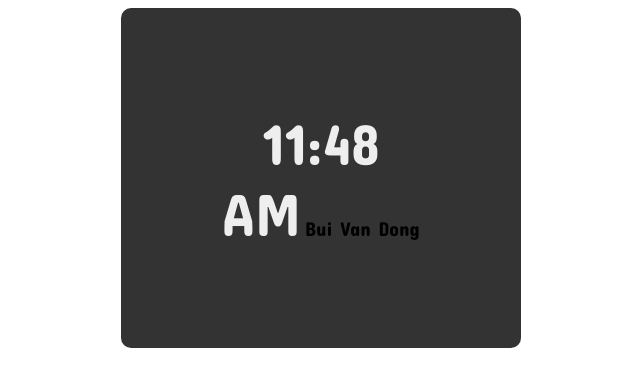
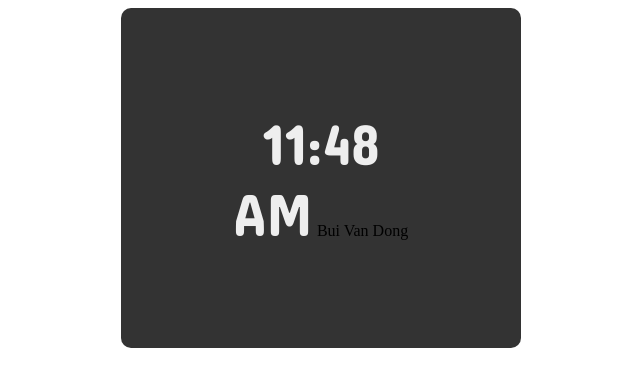
Before and after one commit to Buivandong1/Clock, a plain HTML site: page index.html in a window 1280 px wide. Shown: the whole page, without its empty margins (319-959 px from the left). Drawn offline with Linux system fonts and the light colour scheme.

Commit message:
Update main.css

```diff
--- a/main.css
+++ b/main.css
@@ -16,7 +16,3 @@
 .clock-time {
   font-size: 58px;
 }
-.name {
-  font-family: "Concert One", cursive;
-  font-size: 20px;
-}
```
